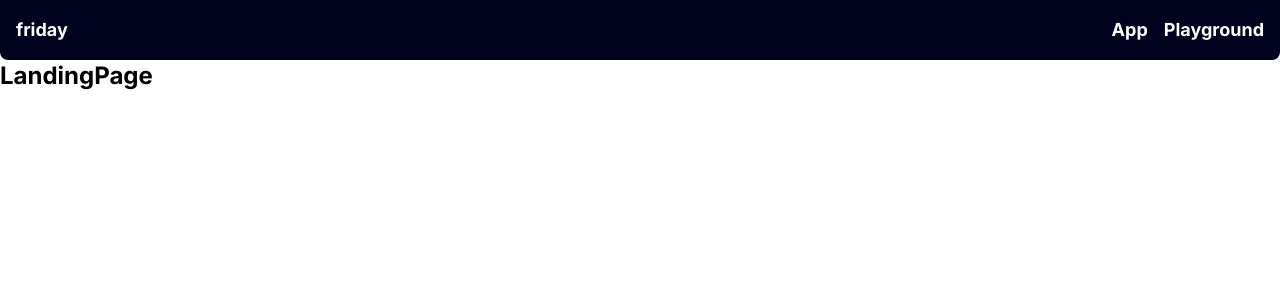
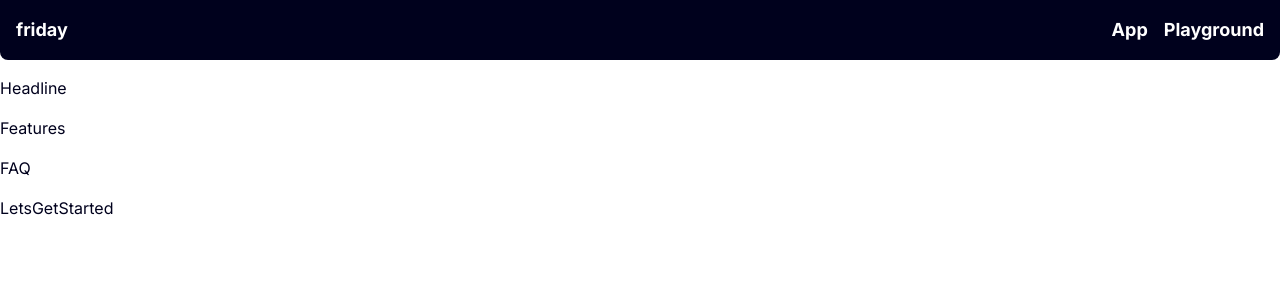
Before and after one commit to Kankenny/Friday, a React (Create React App) app in the folder frontend/: page / in a window 1280 px wide. Shown: the top 300 px of the page. Built offline with nearby package versions, Linux system fonts and the light colour scheme; the HTML template or start-up script is replaced by a standard one.

Commit message:
Layout LandingPage structure

```diff
--- a/frontend/src/components/routes/Home.tsx
+++ /dev/null
@@ -1,5 +0,0 @@
-const Home = () => {
-  return <div className="text-2xl font-bold">App</div>
-}
-
-export default Home
--- a/frontend/src/components/routes/LandingPage.tsx
+++ /dev/null
@@ -1,5 +0,0 @@
-const LandingPage = () => {
-  return <div className="text-2xl font-bold">LandingPage</div>;
-};
-
-export default LandingPage;
--- /dev/null
+++ b/frontend/src/components/routes/home/Home.tsx
@@ -0,0 +1,5 @@
+const Home = () => {
+  return <div className="text-2xl font-bold">App</div>;
+};
+
+export default Home;
--- /dev/null
+++ b/frontend/src/components/routes/landing-page/FAQ.tsx
@@ -0,0 +1,7 @@
+import React from "react";
+
+const FAQ = () => {
+  return <div>FAQ</div>;
+};
+
+export default FAQ;
--- /dev/null
+++ b/frontend/src/components/routes/landing-page/Features.tsx
@@ -0,0 +1,7 @@
+import React from "react";
+
+const Features = () => {
+  return <div>Features</div>;
+};
+
+export default Features;
--- /dev/null
+++ b/frontend/src/components/routes/landing-page/Headline.tsx
@@ -0,0 +1,7 @@
+import React from "react";
+
+const Headline = () => {
+  return <div>Headline</div>;
+};
+
+export default Headline;
--- /dev/null
+++ b/frontend/src/components/routes/landing-page/LandingPage.tsx
@@ -0,0 +1,17 @@
+import FAQ from "./FAQ";
+import Features from "./Features";
+import Headline from "./Headline";
+import LetsGetStarted from "./LetsGetStarted";
+
+const LandingPage = () => {
+  return (
+    <div className="text-secondary py-4 space-y-4">
+      <Headline />
+      <Features />
+      <FAQ />
+      <LetsGetStarted />
+    </div>
+  );
+};
+
+export default LandingPage;
--- /dev/null
+++ b/frontend/src/components/routes/landing-page/LetsGetStarted.tsx
@@ -0,0 +1,7 @@
+import React from "react";
+
+const LetsGetStarted = () => {
+  return <div>LetsGetStarted</div>;
+};
+
+export default LetsGetStarted;
```
Also changed, not shown: frontend/src/App.tsx (+4 -4 lines), frontend/src/components/routes/404-page/404Page.tsx (renamed from frontend/src/components/routes/404Page.tsx, +5 -5 lines), frontend/src/components/routes/playground/Playground.tsx (renamed from frontend/src/components/routes/Playground.tsx, +9 -9 lines).
